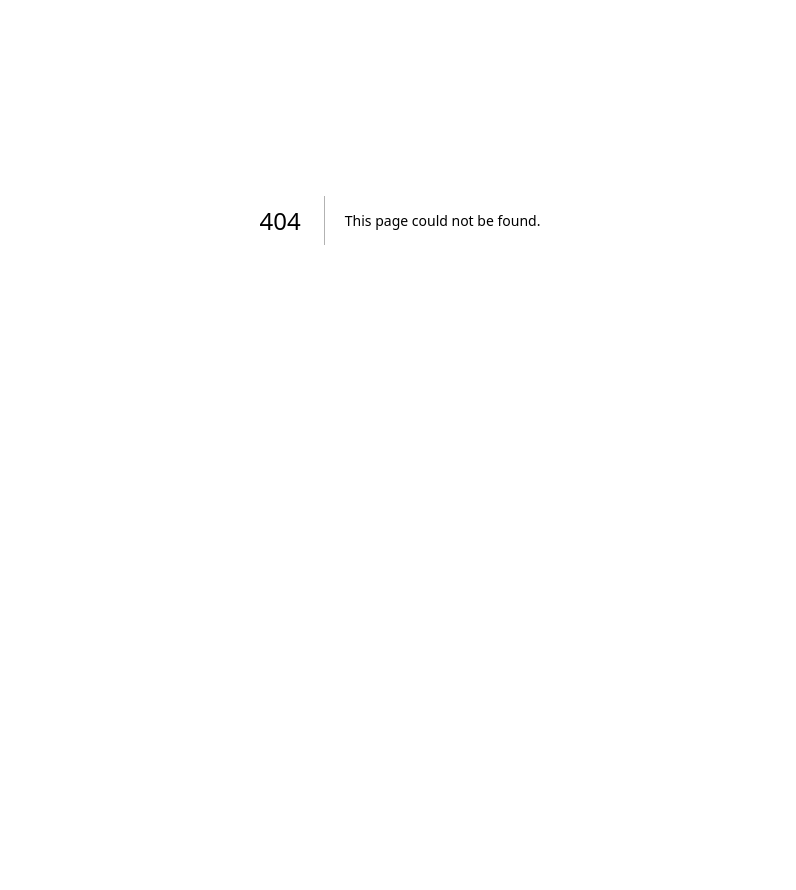
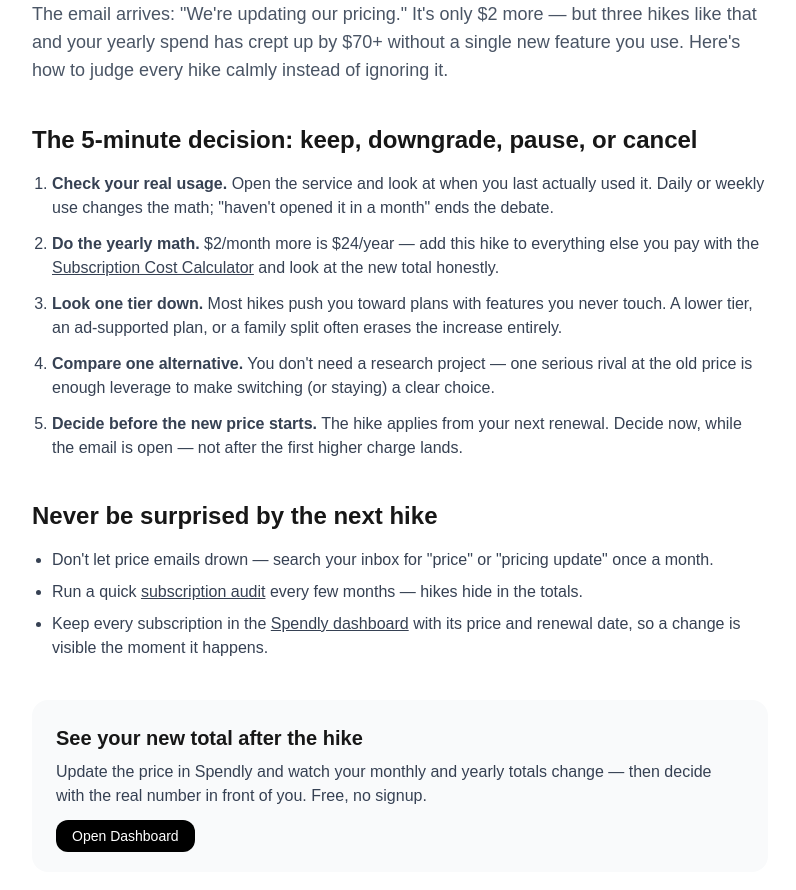
Before and after one commit to sbrstone786-cloud/spendly, a Next.js app: page /subscription-price-increase in a window 1280 px wide. Before the commit this address had no page. Shown: the part 180-1070 px from the top of the page, without its empty margins (240-1036 px from the left). Before the commit the page ends 800 px from the top, so only its background shows below. Built offline with nearby package versions, Linux system fonts and the light colour scheme.

Commit message:
create subscription price increae page

```diff
--- /dev/null
+++ b/app/subscription-price-increase/page.tsx
@@ -0,0 +1,152 @@
+import type { Metadata } from "next";
+import Link from "next/link";
+
+export const metadata: Metadata = {
+  title: "Subscription Price Increase? What to Do When Prices Go Up | Spendly",
+  description:
+    "Your subscription got more expensive. Here's how to decide in 5 minutes: keep, downgrade, pause, or cancel — and how to never miss the next hike.",
+  keywords: [
+    "subscription price increase",
+    "what to do when subscription price goes up",
+    "streaming price increase",
+    "cancel after price increase",
+  ],
+  openGraph: {
+    title: "Subscription Price Increase? What to Do When Prices Go Up | Spendly",
+    description:
+      "A 5-minute decision framework for any price hike: keep, downgrade, pause, or cancel — plus how to never miss the next one.",
+    url: "https://spendly-beryl-three.vercel.app/subscription-price-increase",
+    siteName: "Spendly",
+    type: "website",
+  },
+  alternates: {
+    canonical: "https://spendly-beryl-three.vercel.app/subscription-price-increase",
+  },
+};
+
+const faqJsonLd = {
+  "@context": "https://schema.org",
+  "@type": "FAQPage",
+  mainEntity: [
+    {
+      "@type": "Question",
+      name: "Why do subscription prices keep increasing?",
+      acceptedAnswer: {
+        "@type": "Answer",
+        text: "Companies raise prices because content, licensing, and infrastructure cost more over time — and because loyal customers rarely cancel over a small hike. Most raises are $1–$3 at a time, which is exactly why they add up unnoticed.",
+      },
+    },
+    {
+      "@type": "Question",
+      name: "Should I cancel when a subscription raises its price?",
+      acceptedAnswer: {
+        "@type": "Answer",
+        text: "Not automatically. First check your actual usage: if you use it weekly and the new price is still fair for what you get, keep it. If you barely use it, the hike is your reminder to cancel. Also check for a cheaper tier, a student or family plan, or an annual discount before deciding.",
+      },
+    },
+    {
+      "@type": "Question",
+      name: "How do I get notified before a price increase?",
+      acceptedAnswer: {
+        "@type": "Answer",
+        text: "Most services must email you before a hike takes effect — make sure those emails aren't landing in spam or promotions. Then track every subscription with its renewal date in a free tracker like Spendly, and re-run a quick subscription audit whenever a hike lands.",
+      },
+    },
+  ],
+};
+
+export default function SubscriptionPriceIncreasePage() {
+  return (
+    <main className="min-h-screen bg-white">
+      <script
+        type="application/ld+json"
+        dangerouslySetInnerHTML={{ __html: JSON.stringify(faqJsonLd) }}
+      />
+      <div className="max-w-3xl mx-auto px-4 py-14">
+        <p className="text-sm font-medium text-blue-600">Free Guide</p>
+        <h1 className="mt-2 text-4xl font-bold tracking-tight">
+          Subscription Price Increase? Decide in 5 Minutes
+        </h1>
+        <p className="mt-4 text-lg text-gray-600">
+          The email arrives: "We're updating our pricing." It's only $2 more —
+          but three hikes like that and your yearly spend has crept up by $70+
+          without a single new feature you use. Here's how to judge every hike
+          calmly instead of ignoring it.
+        </p>
+
+        <section className="mt-10">
+          <h2 className="text-2xl font-bold">The 5-minute decision: keep, downgrade, pause, or cancel</h2>
+          <ol className="mt-4 list-decimal pl-5 space-y-3 text-gray-700">
+            <li>
+              <strong>Check your real usage.</strong> Open the service and look at
+              when you last actually used it. Daily or weekly use changes the math;
+              "haven't opened it in a month" ends the debate.
+            </li>
+            <li>
+              <strong>Do the yearly math.</strong> $2/month more is $24/year — add
+              this hike to everything else you pay with the{" "}
+              <Link href="/subscription-cost-calculator" className="font-medium underline">
+                Subscription Cost Calculator
+              </Link>{" "}
+              and look at the new total honestly.
+            </li>
+            <li>
+              <strong>Look one tier down.</strong> Most hikes push you toward plans
+              with features you never touch. A lower tier, an ad-supported plan, or
+              a family split often erases the increase entirely.
+            </li>
+            <li>
+              <strong>Compare one alternative.</strong> You don't need a research
+              project — one serious rival at the old price is enough leverage to
+              make switching (or staying) a clear choice.
+            </li>
+            <li>
+              <strong>Decide before the new price starts.</strong> The hike applies
+              from your next renewal. Decide now, while the email is open — not
+              after the first higher charge lands.
+            </li>
+          </ol>
+        </section>
+
+        <section className="mt-10">
+          <h2 className="text-2xl font-bold">Never be surprised by the next hike</h2>
+          <ul className="mt-4 list-disc pl-5 space-y-2 text-gray-700">
+            <li>Don't let price emails drown — search your inbox for "price" or "pricing update" once a month.</li>
+            <li>
+              Run a quick{" "}
+              <Link href="/subscription-audit-checklist" className="font-medium underline">
+                subscription audit
+              </Link>{" "}
+              every few months — hikes hide in the totals.
+            </li>
+            <li>
+              Keep every subscription in the{" "}
+              <Link href="/dashboard" className="font-medium underline">
+                Spendly dashboard
+              </Link>{" "}
+              with its price and renewal date, so a change is visible the moment it
+              happens.
+            </li>
+          </ul>
+        </section>
+
+        <section className="mt-10 rounded-2xl bg-gray-50 p-6">
+          <h2 className="text-xl font-bold">See your new total after the hike</h2>
+          <p className="mt-2 text-gray-700">
+            Update the price in Spendly and watch your monthly and yearly totals
+            change — then decide with the real number in front of you. Free, no
+            signup.
+          </p>
+          <div className="mt-4">
+            <Link
+              href="/dashboard"
+              className="rounded-xl bg-black px-4 py-2 text-sm font-medium text-white"
+            >
+              Open Dashboard
+            </Link>
+          </div>
+        </section>
+      </div>
+    </main>
+  );
+}
```
